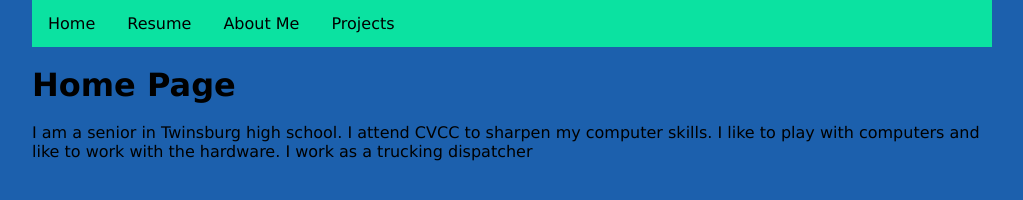
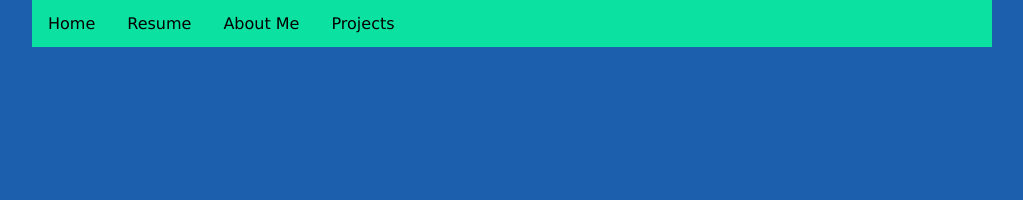
Before and after one commit to jsidhu1919/jsidhu1919.github.io, a plain HTML site: page index.html in a window 1280 px wide. Shown: the whole page, without its empty margins (128-1151 px from the left). Drawn offline with Linux system fonts and the light colour scheme.

Commit message:
Update index.html

```diff
--- a/index.html
+++ b/index.html
@@ -20,10 +20,6 @@
 
             </nav>
         </header>
-        <br>
-        <h1>Home Page</h1>
-        <br>
-        <p> I am a senior in Twinsburg high school. I attend CVCC to sharpen my computer skills. I like to play with computers and like to work with the hardware. I work as a trucking dispatcher</p>
 
     </body>
 
```
